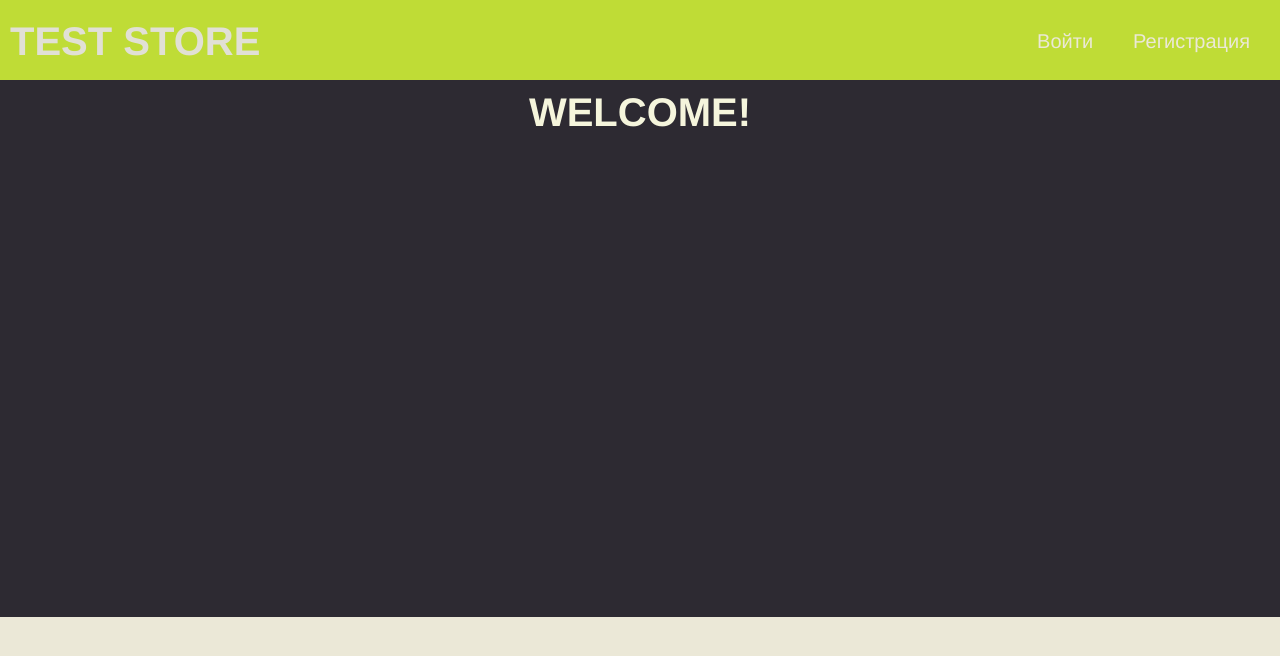
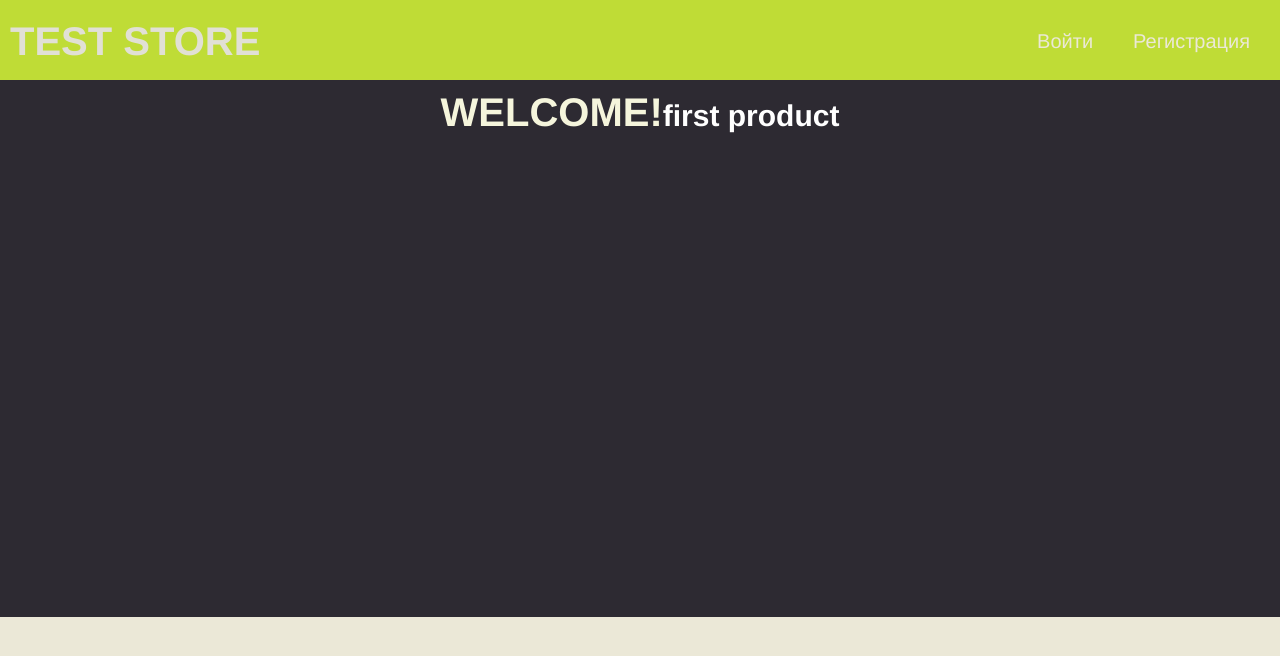
Before and after one commit to NAZIK-Dairbekovna/test-store, a plain HTML site: page index.html in a window 1280 px wide. Drawn offline with Linux system fonts and the light colour scheme.

Commit message:
added new div box

```diff
--- a/index.html
+++ b/index.html
@@ -31,6 +31,9 @@
 	<div class="container">
 		<div class="hero-content">
 			<h1 style="color:beige;">WELCOME!</h1>
+			<div class="box" width: 200px; height: 250px;>
+				<h2 style="color: white;">first product</h2>
+			</div>
 		</div>
 	</div>
 </div>
```
